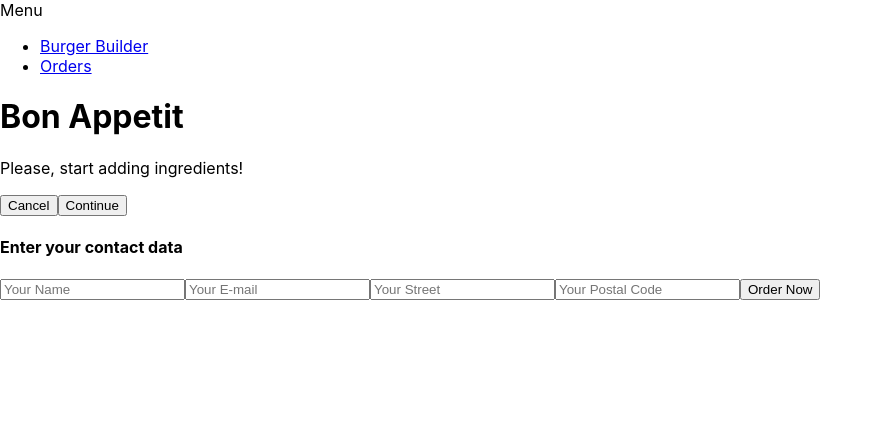
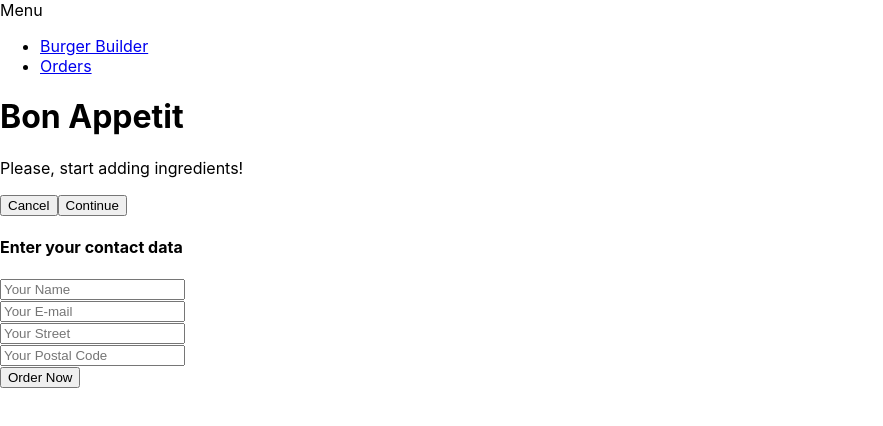
Before and after one commit to tazy44/burger-shack, a React app: page /checkout in a window 1280 px wide. Both pictures are taken after a click on the button "Continue". Shown: the top 426 px of the page, without its empty margins (0-883 px from the left). Built offline with nearby package versions, Linux system fonts and the light colour scheme.

Commit message:
Creating a custom dynamic input component and using it in the form of the ContactData component

```diff
--- /dev/null
+++ b/src/components/Input/Input.css
@@ -0,0 +1,27 @@
+.Input {
+  width: 100%;
+  padding: 10px;
+  box-sizing: border-box;
+}
+
+.Label {
+  font-weight: bold;
+  display: block;
+  margin-bottom: 8px;
+}
+
+.InputElement {
+  outline: none;
+  border: 1px solid #ccc;
+  background-color: white;
+  font: inherit;
+  padding: 6px 10px;
+  display: block;
+  width: 100%;
+  box-sizing: border-box;
+}
+
+.InputElement:focus {
+  outline: none;
+  background-color: #ccc;
+}
--- /dev/null
+++ b/src/components/Input/Input.js
@@ -0,0 +1,27 @@
+import React from 'react';
+import Classes from './Input.css';
+
+const input = props => {
+  let inputElement = null;
+
+  switch (props.inputtype) {
+    case 'input':
+      inputElement = <input className={Classes.InputElement} {...props} />;
+      break;
+    case 'textarea':
+      inputElement = <textarea className={Classes.InputElement} {...props} />;
+      break;
+    default:
+      inputElement = <input className={Classes.InputElement} {...props} />;
+      break;
+  }
+
+  return (
+    <div className={Classes.Input}>
+      <label className={Classes.Label}>{props.label}</label>
+      {inputElement}
+    </div>
+  );
+};
+
+export default input;
--- a/src/containers/Checkout/ContactData/ContactData.css
+++ b/src/containers/Checkout/ContactData/ContactData.css
@@ -8,10 +8,6 @@
   box-sizing: border-box;
 }
 
-.Input {
-  display: block;
-}
-
 @media (min-width: 600px) {
   .ContactData {
     width: 500px;
--- a/src/containers/Checkout/ContactData/ContactData.js
+++ b/src/containers/Checkout/ContactData/ContactData.js
@@ -3,6 +3,7 @@
 import Classes from './ContactData.css';
 import axios from '../../../axios-orders';
 import Spinner from '../../../components/Spinner/Spinner';
+import InputElement from '../../../components/Input/Input';
 
 class ContactData extends Component {
   state = {
@@ -44,26 +45,26 @@
   render() {
     let form = (
       <form>
-        <input
-          className={Classes.Input}
+        <InputElement
+          inputtype="input"
           type="text"
           name="name"
           placeholder="Your Name"
         />
-        <input
-          className={Classes.Input}
+        <InputElement
+          inputtype="input"
           type="email"
           name="email"
           placeholder="Your E-mail"
         />
-        <input
-          className={Classes.Input}
+        <InputElement
+          inputtype="input"
           type="text"
           name="street"
           placeholder="Your Street"
         />
-        <input
-          className={Classes.Input}
+        <InputElement
+          inputtype="input"
           type="text"
           name="postal"
           placeholder="Your Postal Code"
```
